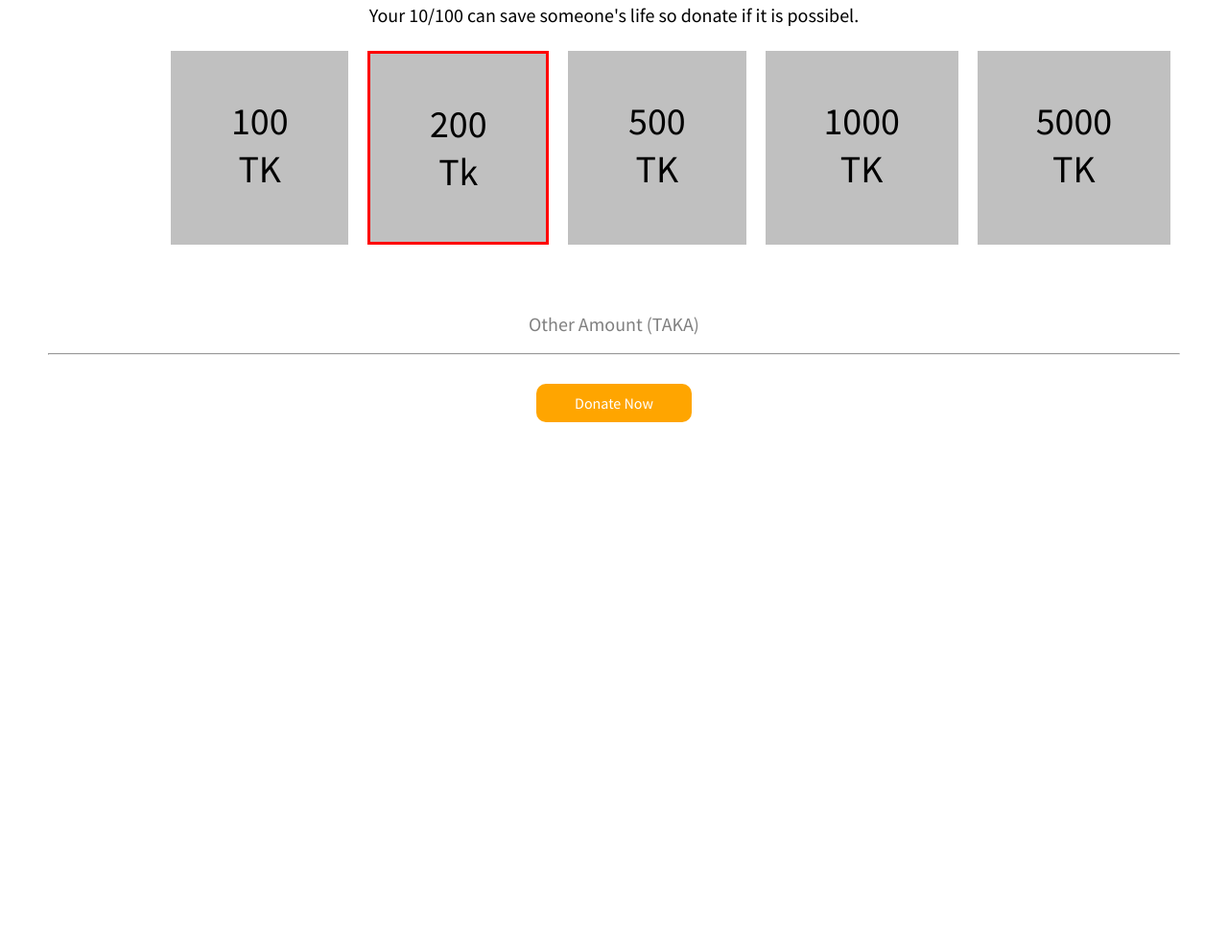
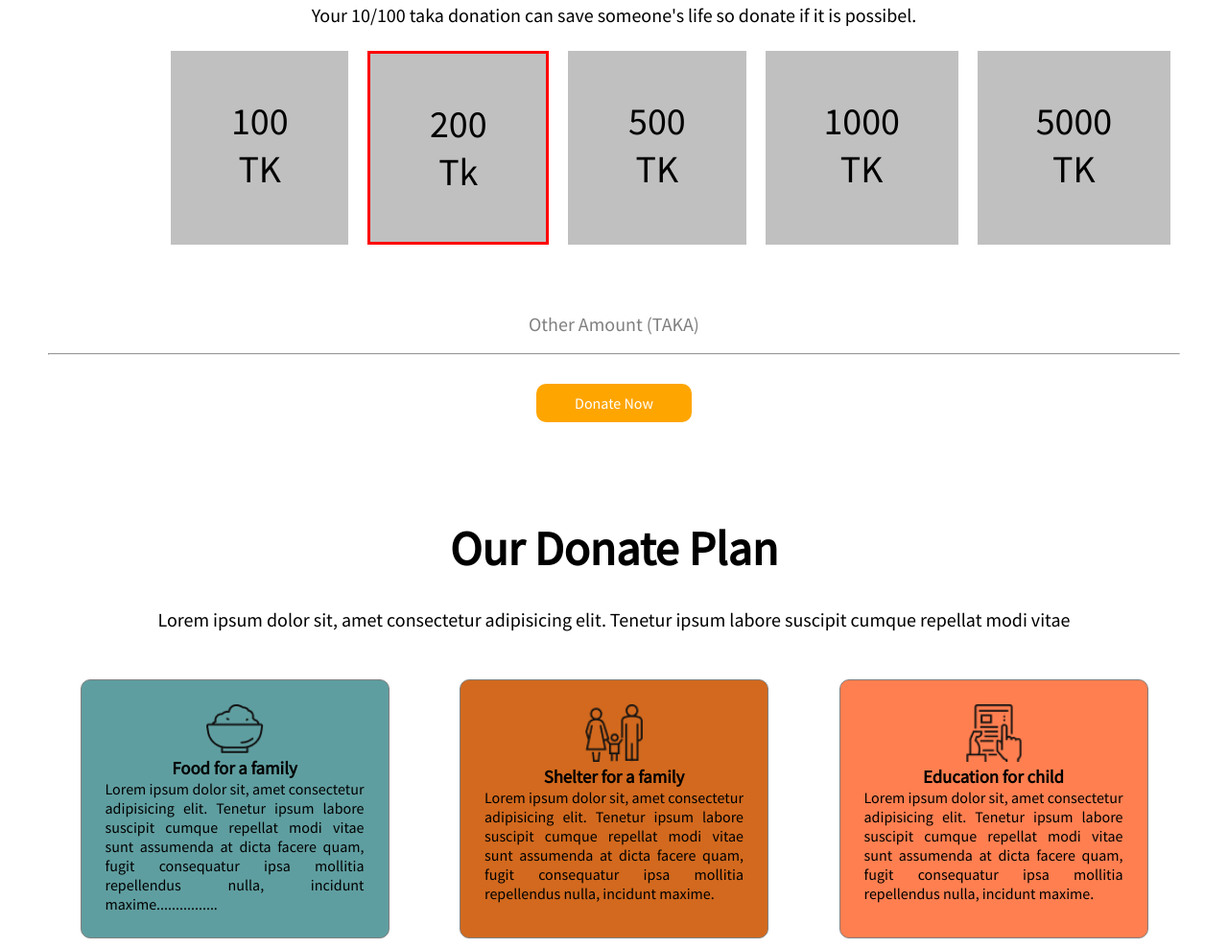
Before and after one commit to Hamim-200/Donation_Landing_Page, a plain HTML site: page index.html in a window 1280 px wide. Shown: the part 890-1878 px from the top of the page at 96% size. Before the commit the page ends 1400 px from the top, so only its background shows below. Drawn offline with Linux system fonts and the light colour scheme; a web font is replaced by a local one.

Commit message:
Third part

```diff
--- a/index.html
+++ b/index.html
@@ -35,7 +35,7 @@
     <section class="Donate-Us">
         <div>
             <h1>Donate Today</h1>
-            <p>Your 10/100 can save someone's life so donate if it is possibel.</p>
+            <p>Your 10/100 taka donation can save someone's life so donate if it is possibel.</p>
             <div class="flexible-container">
                 <div class="tk">100 TK</div>
                 <div id="extra">200 Tk</div>
@@ -51,6 +51,54 @@
     </section>
     <!--Donation Part end-->
 
+    <!--Donate plan Start-->
+    <div class="donate-plan">
+        <h1>Our Donate Plan</h1>
+        <p>Lorem ipsum dolor sit, amet consectetur adipisicing elit. Tenetur ipsum labore suscipit cumque repellat modi
+            vitae</p>
+    </div>
+    <div class="create-cart">
+        <div class="cart-description cart1">
+            <div class="icon">
+                <img src="icons/food.png" alt="food icon" />
+                <h3>Food for a family</h3>
+                <p class="package-descript-text">
+                    Lorem ipsum dolor sit, amet consectetur adipisicing elit. Tenetur
+                    ipsum labore suscipit cumque repellat modi vitae sunt assumenda at
+                    dicta facere quam, fugit consequatur ipsa mollitia repellendus
+                    nulla, incidunt maxime................
+                </p>
+            </div>
+        </div>
+        <div class="cart-description cart2">
+            <div class="icon">
+                <img src="icons/shelter.png" alt="shelter icon" />
+                <h3>Shelter for a family</h3>
+                <p class="package-descript-text">
+                    Lorem ipsum dolor sit, amet consectetur adipisicing elit. Tenetur
+                    ipsum labore suscipit cumque repellat modi vitae sunt assumenda at
+                    dicta facere quam, fugit consequatur ipsa mollitia repellendus
+                    nulla, incidunt maxime.
+                </p>
+
+            </div>
+        </div>
+        <div class="cart-description cart3">
+            <div class="icon">
+                <img src="icons/Frame-1.png" alt="frame-1 icone" />
+                <h3>Education for child</h3>
+                <p class="package-descript-text">
+                    Lorem ipsum dolor sit, amet consectetur adipisicing elit. Tenetur
+                    ipsum labore suscipit cumque repellat modi vitae sunt assumenda at
+                    dicta facere quam, fugit consequatur ipsa mollitia repellendus
+                    nulla, incidunt maxime.
+                </p>
+
+            </div>
+        </div>
+    </div>
+    <!--Donate plan end-->
+
 
 
 </body>
--- a/style.css
+++ b/style.css
@@ -15,8 +15,6 @@ body {
     font-size: 50;
     padding: 10px 40px;
     border-radius: 10px;
-
-
 }
 
 .heading-contents {
@@ -45,7 +43,6 @@ section {
     font-size: 20px;
 }
 
-
 .Donate-Us {
     text-align: center;
     padding: 50px;
@@ -53,13 +50,11 @@ section {
 
 .Donate-Us h1 {
     font-size: 50px;
-
 }
 
 .Donate-Us p {
     font-size: 20px;
     margin-top: 30px;
-
 }
 
 .flexible-container {
@@ -67,9 +62,9 @@ section {
     display: flex;
     font-weight: 10px;
     padding-top: 15px;
+    font-size: 50px;
 
 }
-
 
 .flexible-container>div {
     background-color: #C0C0C0;
@@ -99,5 +94,56 @@ hr {
     margin-right: auto;
     border-style: inset;
     border-width: 1px;
+}
+
+.create-cart {
+    margin-top: 0px;
+    display: flex;
+    justify-content: space-evenly;
+    padding: 10px;
+    flex-wrap: wrap;
+}
+
+.donate-plan {
+    text-align: center;
+    padding: 30px;
+}
+
+.donate-plan h1 {
+    font-size: 50px;
+}
+
+.donate-plan p {
+    font-size: 20px;
+    margin-top: 30px;
+}
+
+.cart-description {
+    width: 270px;
+    text-align: center;
+    border: 1px solid gray;
+    padding: 25px;
+    border-radius: 10px;
+    margin-top: 10px;
+}
+
+.cart1 {
+    background-color: cadetblue;
+}
+
+.cart2 {
+    background-color: chocolate;
+}
+
+.cart3 {
+    background-color: coral;
+}
+
+.package-descript-text {
+    text-align: justify
+}
+
+.icon img {
+    width: 60px;
 
 }
```
Also changed, not shown: icons/Frame-1.png (added), icons/food.png (added), icons/shelter.png (added), images/donation6.jpg (deleted), images/donation8.jpg (deleted).
